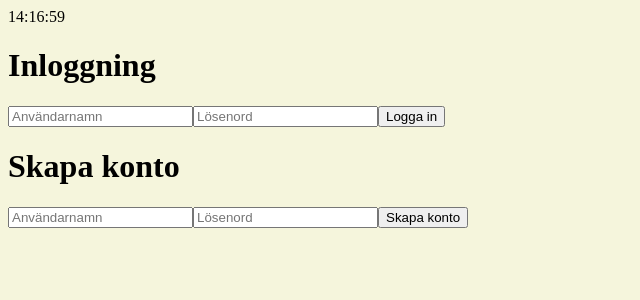
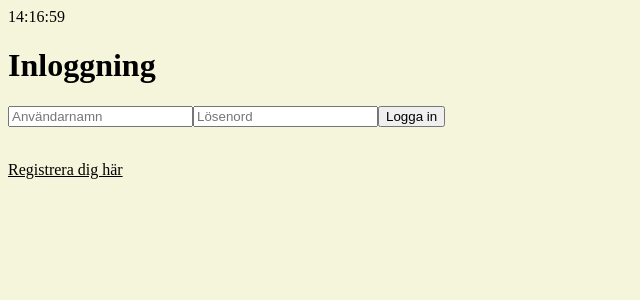
Before and after one commit to codejac95/timetrackerFrontend, a React (Vite) app: page / in a window 1280 px wide. Shown: the top 300 px of the page, without its empty margins (0-640 px from the left). Built offline with nearby package versions, Linux system fonts and the light colour scheme.

Commit message:
build, reg link

```diff
--- a/src/App.tsx
+++ b/src/App.tsx
@@ -11,6 +11,7 @@ function App() {
   const [isLoggedIn, setIsLoggedIn] = useState(false);
   const [currentTime, setCurrentTime] = useState('');
   const [isAdmin, setIsAdmin] = useState(false);
+  const [showRegisterForm, setShowRegisterForm] = useState(false);
 
   useEffect(() => {
     const intervalId = setInterval(() => {
@@ -56,7 +57,6 @@ function App() {
             localStorage.setItem('userId', data.id);
             localStorage.setItem('username', username);
             localStorage.setItem('isAdmin', data.admin ? 'true' : 'false');
-
             alert('Du loggades in.')
         } else {
             alert(`Fel användarnamn eller lösenord`);
@@ -98,11 +98,12 @@ function App() {
       if (data==="success") {
         alert('Användaren '+(newUsername)+' skapades');
         setNewUsername('')
-        setNewPassword('')
+        setNewPassword('');
+        setShowRegisterForm(false);
       } else {
         alert(data);
-        setNewUsername('')
-        setNewPassword('')
+        setNewUsername('');
+        setNewPassword('');
       }
   };
 
@@ -125,12 +126,12 @@ function App() {
         localStorage.removeItem('username');
         localStorage.removeItem('isAdmin');
       } else {
-        alert("Det gick inte att logga ut. Försök igen senare.");
+        alert("Ett fel uppstod..");
       }
     })
     .catch(error => {
-      console.error('Något gick fel:', error);
-      alert("Ett fel uppstod. Vänligen försök igen senare.");
+      console.error('Ett fel uppstod:', error);
+      alert("Ett fel uppstod..");
     });
   }
 
@@ -144,6 +145,7 @@ function App() {
         </>
       ) : (
         <>
+          {!showRegisterForm ? (
             <div>
               <h1>Inloggning</h1>
               <form onSubmit={(e) => {
@@ -164,10 +166,12 @@ function App() {
 
                 <button type="submit">Logga in</button>
               </form>
+              <br />
+              <p onClick={() => setShowRegisterForm(true)}style= {{textDecoration: 'underline'}}>Registrera dig här</p>
             </div>
-
+          ) : (
             <div>
-            <h1>Skapa konto</h1>
+              <h1>Registrering</h1>
               <form onSubmit={(e) => {
                 e.preventDefault();
                 handleRegister();
@@ -183,9 +187,12 @@ function App() {
                 placeholder='Lösenord'
                 value={newPassword}
                 onChange={(e) => setNewPassword(e.target.value)} />
-              <button type="submit">Skapa konto</button>
+                <button type="submit">Registrera konto</button>
               </form>
+              <br />
+              <p onClick={() => setShowRegisterForm(false)} style= {{textDecoration: 'underline'}}>Tillbaka till inloggning</p>
             </div>
+          )}
         </>
       )}
     </>
--- a/src/TaskPage.tsx
+++ b/src/TaskPage.tsx
@@ -165,13 +165,6 @@ function TaskPage({userId, username, isAdmin}: TaskPageProps) {
   };
 
   useEffect(() => {
-    if (isAdmin) {
-        fetchUsers();
-        adminFetchTasks();
-    } else {
-        fetchTasks();
-    }
-
     const interval = setInterval(() => {
         if (!isAdmin) {
             fetchTasks();
```
Also changed, not shown: 3 other files (tests, documents, lock files or other folders). Lines whose indentation alone changed are shown as unchanged.
